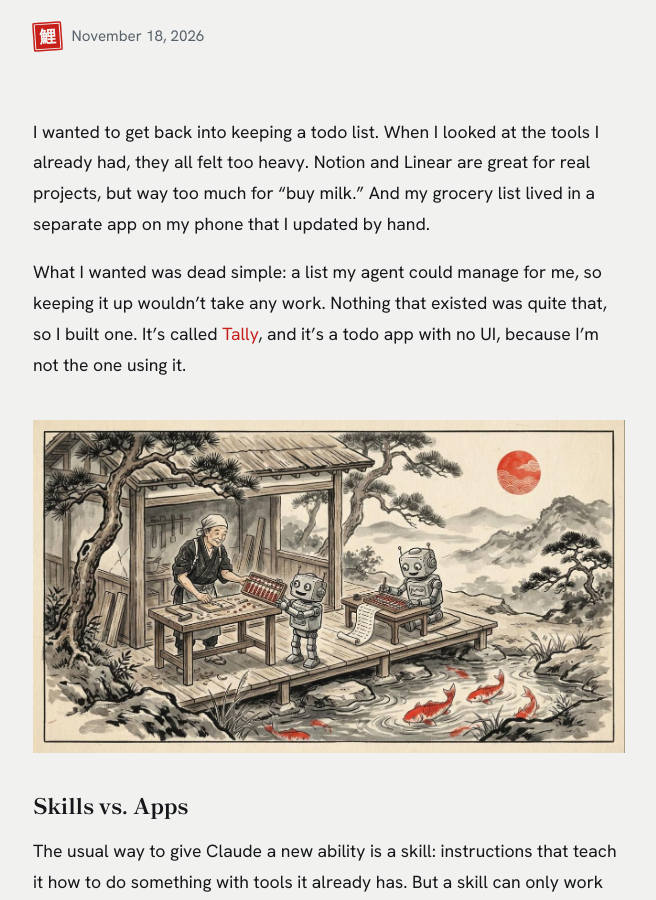
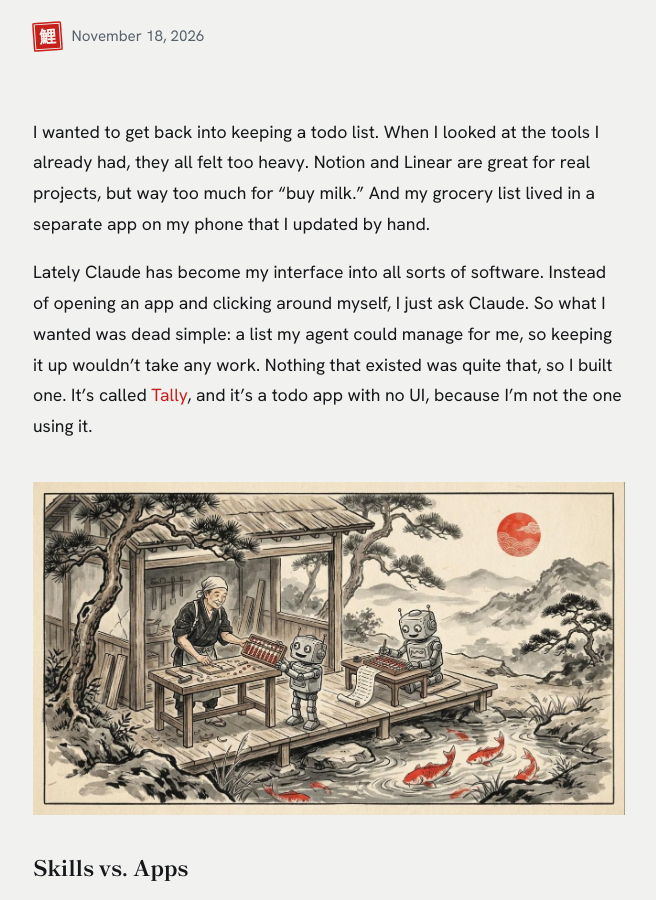
Before and after one commit to msiebert/msiebert.github.io, a Jekyll site: the page built from _posts/2026-11-18-when-a-skill-isnt-enough-build-your-agent-an-app.md, in a window 1280 px wide and 900 px high, scrolled down 431 px. Shown: the whole window, without its empty margins (311-967 px from the left). Built offline with Jekyll 4.4.1, drawn with Linux system fonts in a browser that asks for light colours; comment, search, counter and statistics services are not loaded.

Commit message:
Mention Claude as the interface to my software
Co-Authored-By: Claude Opus 5.5 <noreply@anthropic.com>

```diff
--- a/_posts/2026-11-18-when-a-skill-isnt-enough-build-your-agent-an-app.md
+++ b/_posts/2026-11-18-when-a-skill-isnt-enough-build-your-agent-an-app.md
@@ -10,7 +10,7 @@ image: build-your-agent-an-app/header.jpg
 
 I wanted to get back into keeping a todo list. When I looked at the tools I already had, they all felt too heavy. Notion and Linear are great for real projects, but way too much for "buy milk." And my grocery list lived in a separate app on my phone that I updated by hand.
 
-What I wanted was dead simple: a list my agent could manage for me, so keeping it up wouldn't take any work. Nothing that existed was quite that, so I built one. It's called [Tally](https://msiebert.github.io/Tally/), and it's a todo app with no UI, because I'm not the one using it.
+Lately Claude has become my interface into all sorts of software. Instead of opening an app and clicking around myself, I just ask Claude. So what I wanted was dead simple: a list my agent could manage for me, so keeping it up wouldn't take any work. Nothing that existed was quite that, so I built one. It's called [Tally](https://msiebert.github.io/Tally/), and it's a todo app with no UI, because I'm not the one using it.
 
 ![A craftsman builds a wooden tally board for a little robot while another robot keeps a scroll list beside a koi pond](/assets/img/build-your-agent-an-app/header.jpg)
 
```
